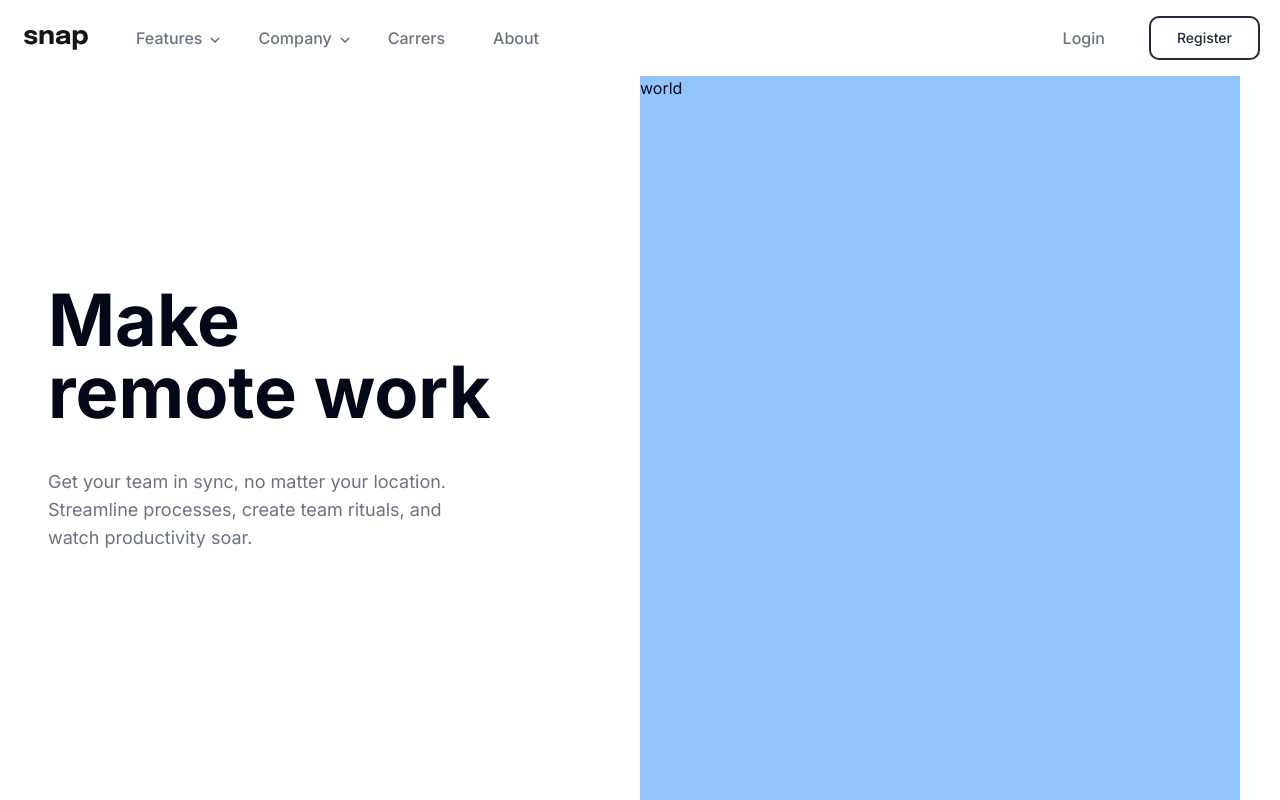
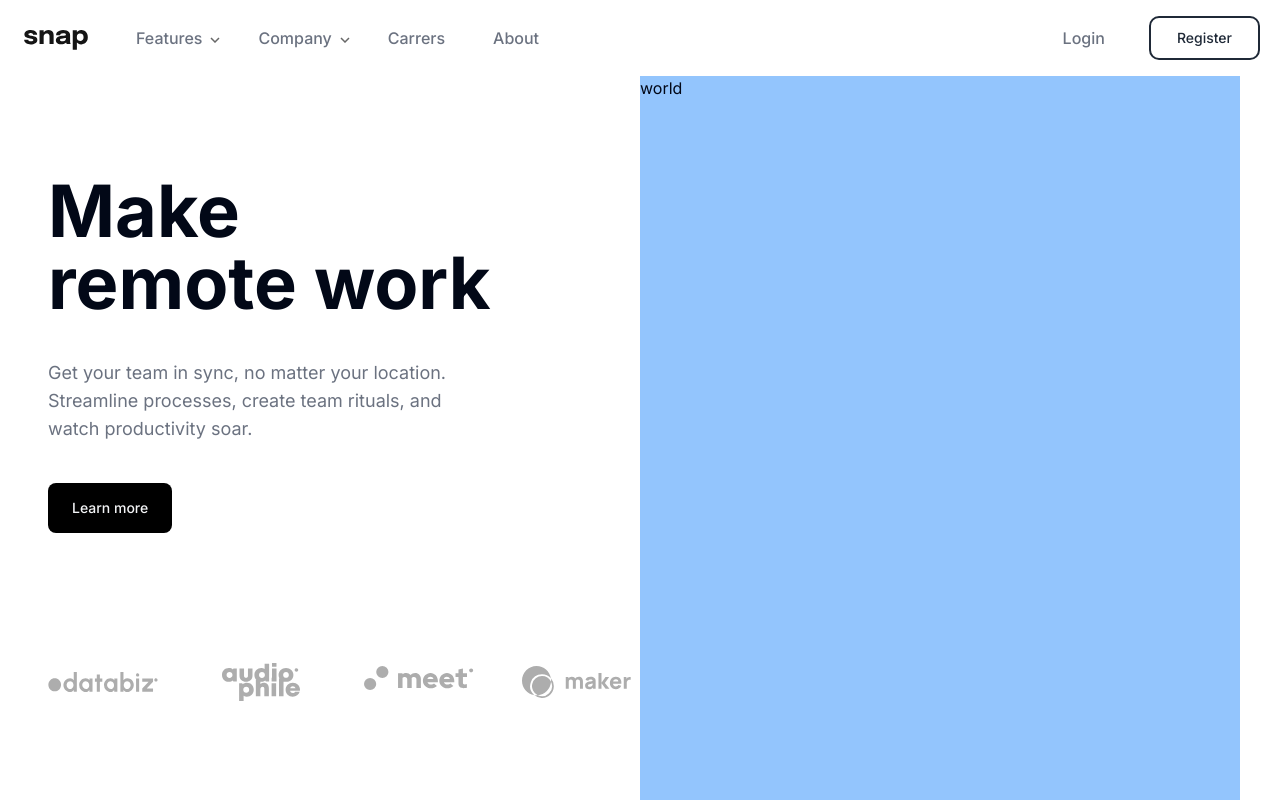
Before and after one commit to UnicornDad8/intro-section-with-dropdown-navigation, a Next.js app: page / in a window 1280 px wide. Built offline with nearby package versions, Linux system fonts and the light colour scheme.

Commit message:
finish Hero left part

```diff
--- a/components/shared/Hero.tsx
+++ b/components/shared/Hero.tsx
@@ -1,4 +1,5 @@
-import React from "react";
+import Image from "next/image";
+import { Button } from "../ui/button";
 
 const Hero = () => {
   return (
@@ -14,6 +15,47 @@ const Hero = () => {
           Get your team in sync, no matter your location. Streamline processes,
           create team rituals, and watch productivity soar.
         </p>
+        <Button className="text-gray-100 h-[50px] rounded-lg px-6 bg-black hover:scale-90 transition-all duration-300">
+          Learn more
+        </Button>
+        <div className="w-full px-2 md:px-0 mt-[130px] grid grid-rows-1 grid-cols-4 gap-12">
+          <div className="flex flex-center">
+            <Image
+              src="/images/client-databiz.svg"
+              alt="databiz logo"
+              width={200}
+              height={100}
+              className="object-contain h-full w-full"
+            />
+          </div>
+          <div className="flex flex-center h-[38px]">
+            <Image
+              src="/images/client-audiophile.svg"
+              alt="audiophile logo"
+              width={200}
+              height={100}
+              className="object-contain h-full w-full"
+            />
+          </div>
+          <div className="flex flex-center h-[30px]">
+            <Image
+              src="/images/client-meet.svg"
+              alt="meet logo"
+              width={200}
+              height={100}
+              className="object-contain h-full w-full"
+            />
+          </div>
+          <div className="flex flex-center">
+            <Image
+              src="/images/client-maker.svg"
+              alt="maker logo"
+              width={200}
+              height={100}
+              className="object-contain h-full w-full"
+            />
+          </div>
+        </div>
       </div>
       <div className="bg-blue-300 md:w-1/2 w-full h-full flex -order-1 md:order-1">
         world
```
